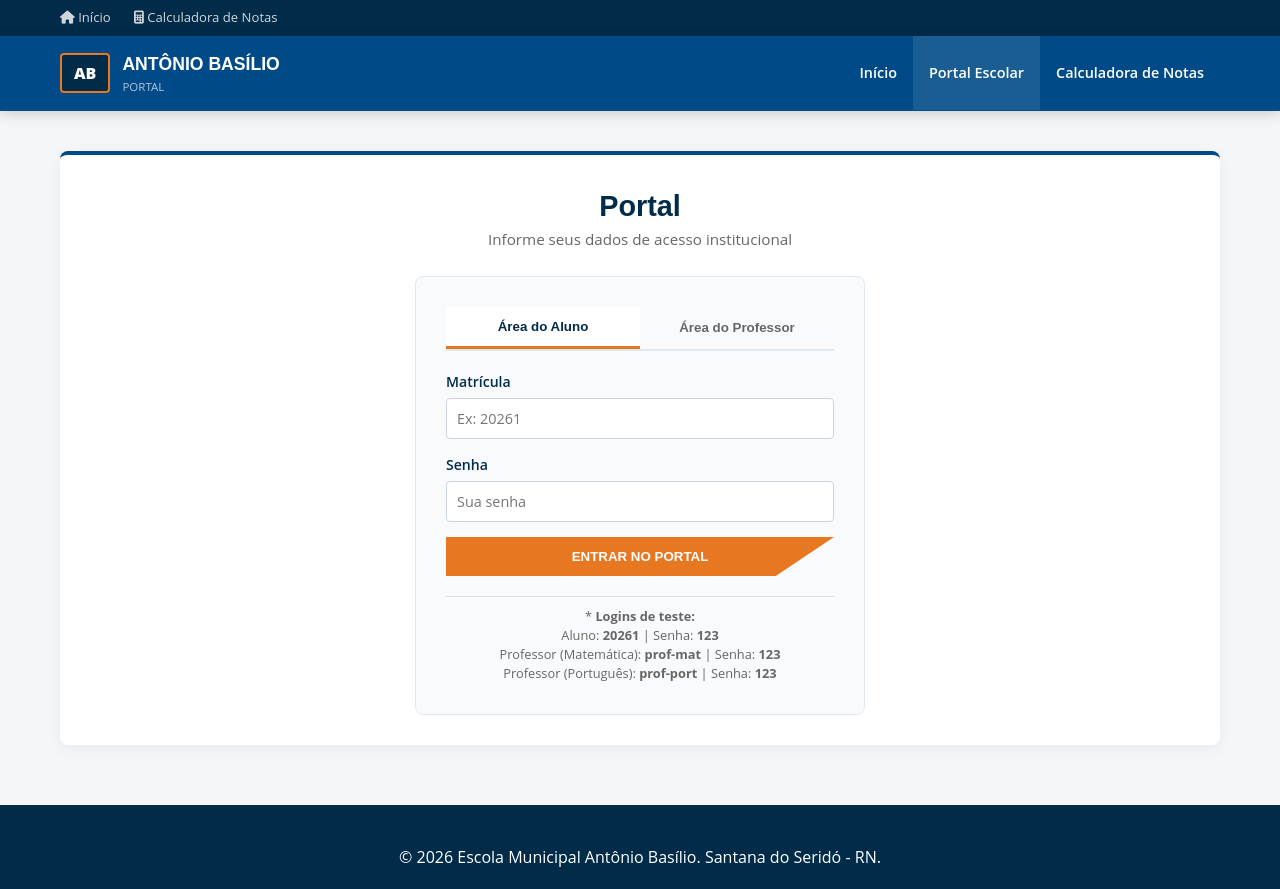
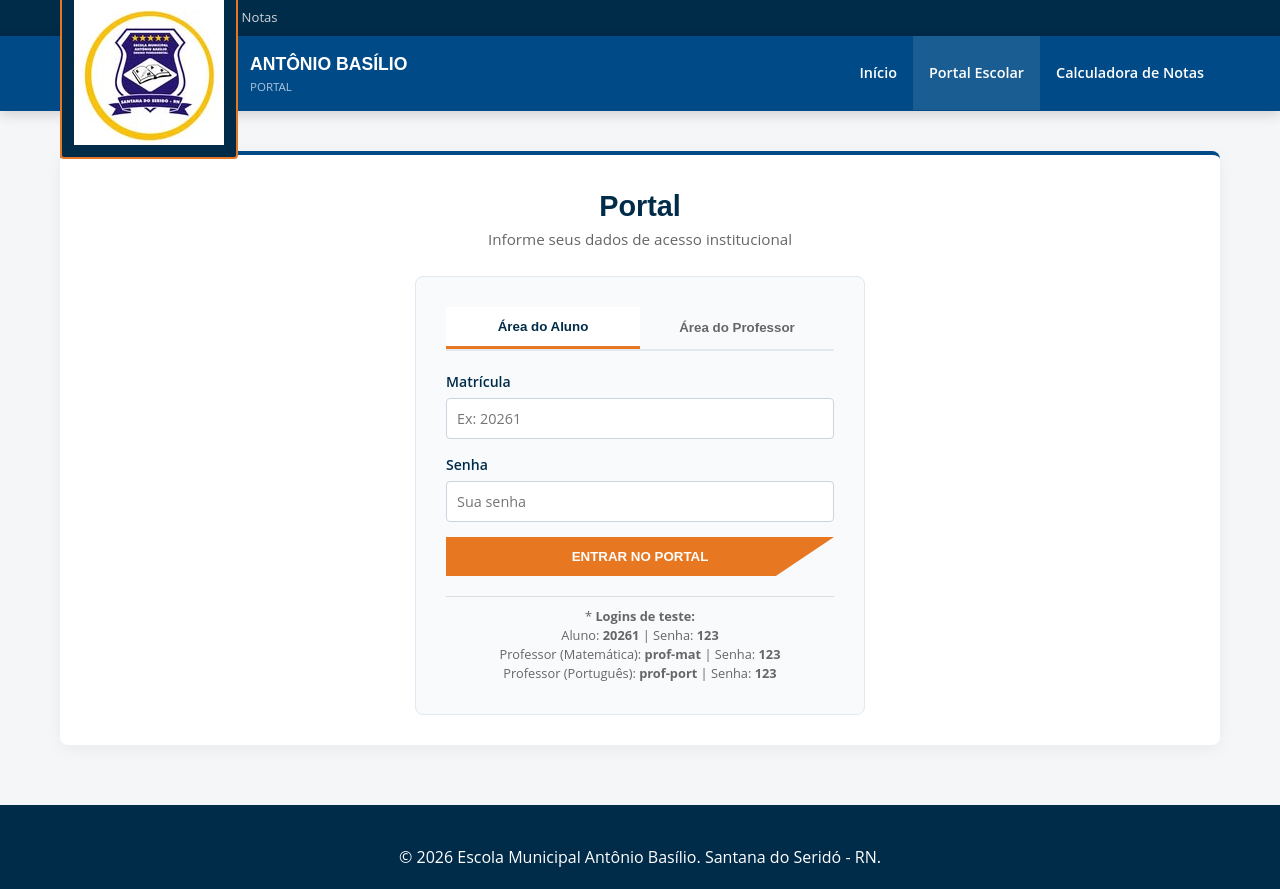
Before and after one commit to bbyongming/portal-escolar, a plain HTML site: page portal.html in a window 1280 px wide. Drawn offline with Linux system fonts and the light colour scheme.

Commit message:
Update portal.html

```diff
--- a/portal.html
+++ b/portal.html
@@ -20,7 +20,9 @@
   <header class="main-nav">
     <div class="nav-container">
       <a href="index.html" class="brand-logo">
-        <div class="logo-icon">AB</div>
+        <div class="logo-icon">
+          <img src="img/logoescola.jpg" alt="Logo da Escola">
+        </div>
         <div class="logo-text">
           <span class="school-name">ANTÔNIO BASÍLIO</span>
           <span class="school-sub">Portal</span>
```
